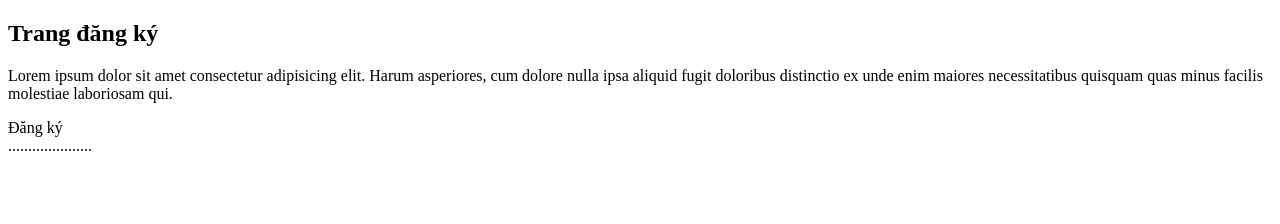
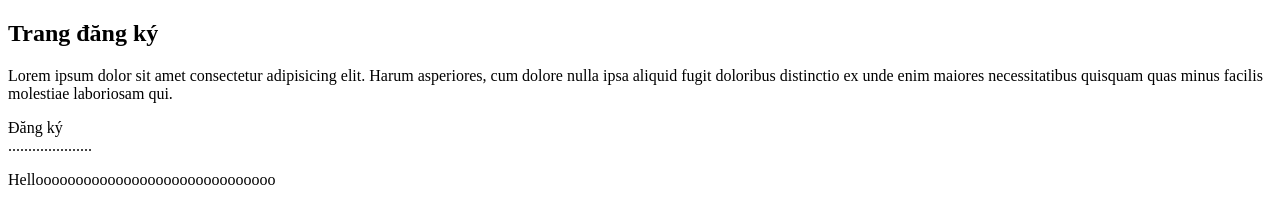
Before and after one commit to LyUyLuong/hoc-git, a plain HTML site: page register.html in a window 1280 px wide. Drawn offline with Linux system fonts and the light colour scheme.

Commit message:
Upgrade register lan 5

```diff
--- a/register.html
+++ b/register.html
@@ -15,5 +15,6 @@
         <form action="" id="register" name="regis">
             .....................
         </form>
+        <p>Helloooooooooooooooooooooooooooooo</p>
 </body>
 </html>
```
